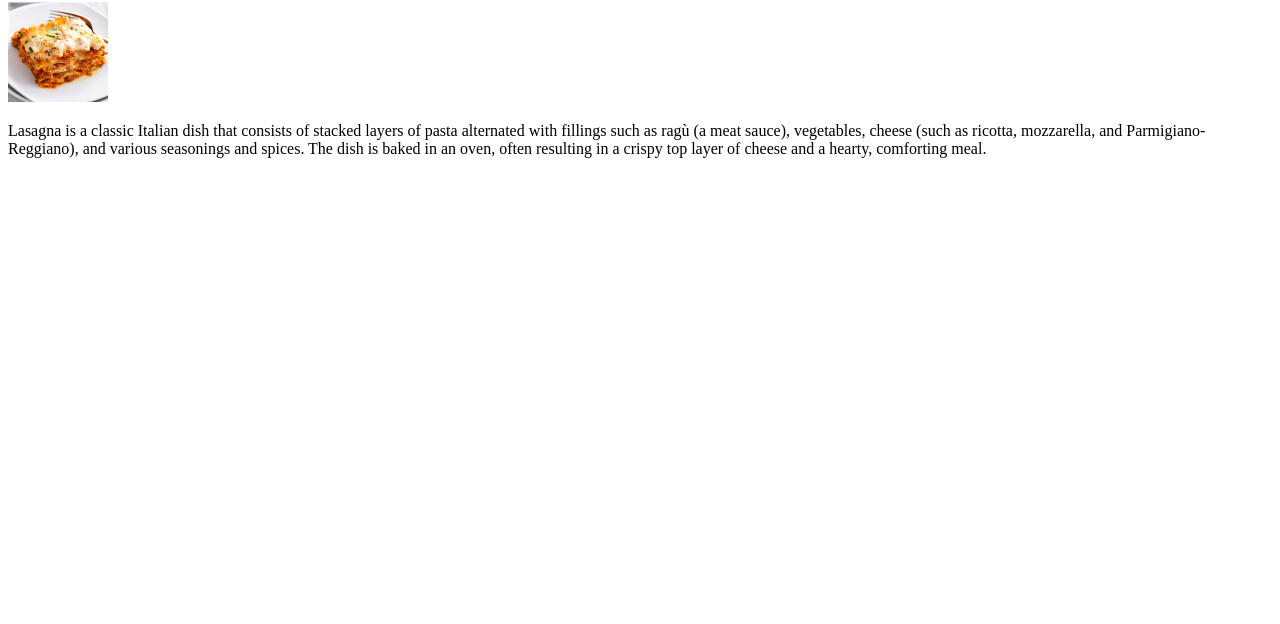
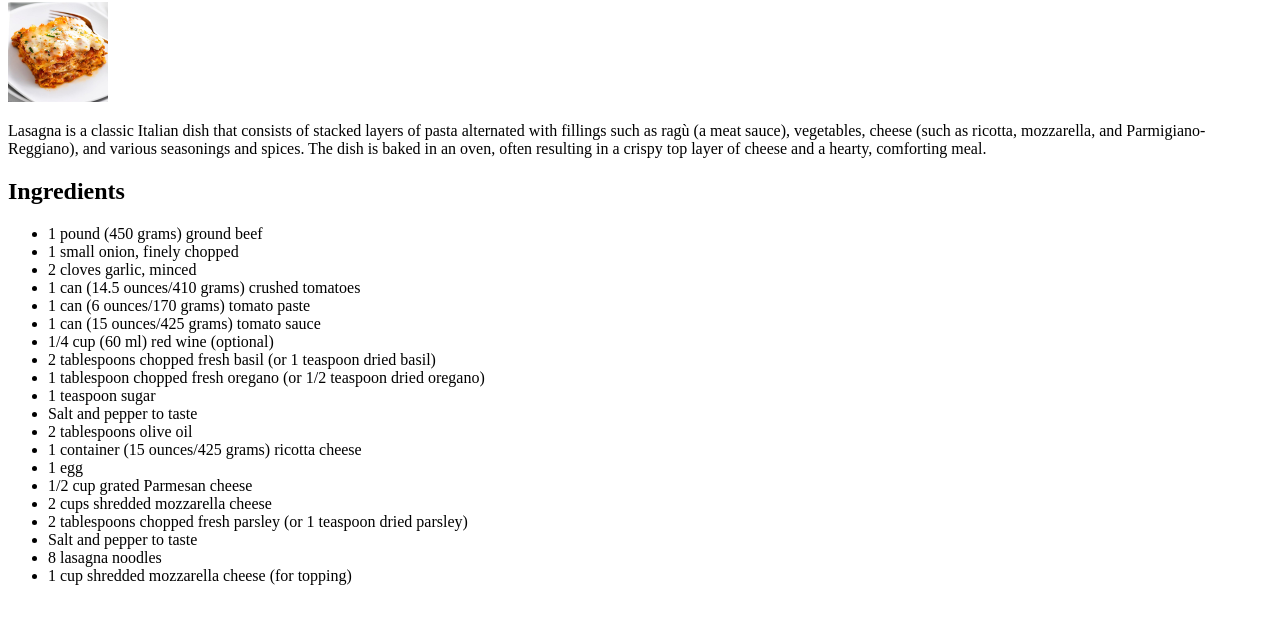
Before and after one commit to Kgodisho-Mononyane/odin-recipes, a plain HTML site: page recipes/lasagna.html in a window 1280 px wide. Shown: the part 78-702 px from the top of the page. Drawn offline with Linux system fonts and the light colour scheme.

Commit message:
add ingredients to lasagna.html

```diff
--- a/recipes/lasagna.html
+++ b/recipes/lasagna.html
@@ -17,5 +17,29 @@
         various seasonings and spices. The dish is baked in
         an oven, often resulting in a crispy top layer of
         cheese and a hearty, comforting meal.</p>
+
+        <h2>Ingredients</h2>
+        <ul>
+            <li>1 pound (450 grams) ground beef</li>
+            <li>1 small onion, finely chopped</li>
+            <li>2 cloves garlic, minced</li>
+            <li>1 can (14.5 ounces/410 grams) crushed tomatoes</li>
+            <li>1 can (6 ounces/170 grams) tomato paste</li>
+            <li>1 can (15 ounces/425 grams) tomato sauce</li>
+            <li>1/4 cup (60 ml) red wine (optional)</li>
+            <li>2 tablespoons chopped fresh basil (or 1 teaspoon dried basil)</li>
+            <li>1 tablespoon chopped fresh oregano (or 1/2 teaspoon dried oregano)</li>
+            <li>1 teaspoon sugar</li>
+            <li>Salt and pepper to taste</li>
+            <li>2 tablespoons olive oil</li>
+            <li>1 container (15 ounces/425 grams) ricotta cheese</li>
+            <li>1 egg</li>
+            <li>1/2 cup grated Parmesan cheese</li>
+            <li>2 cups shredded mozzarella cheese</li>
+            <li>2 tablespoons chopped fresh parsley (or 1 teaspoon dried parsley)</li>
+            <li>Salt and pepper to taste</li>
+            <li>8 lasagna noodles</li>
+            <li>1 cup shredded mozzarella cheese (for topping)</li>
+        </ul>
 </body>
 </html>
```
